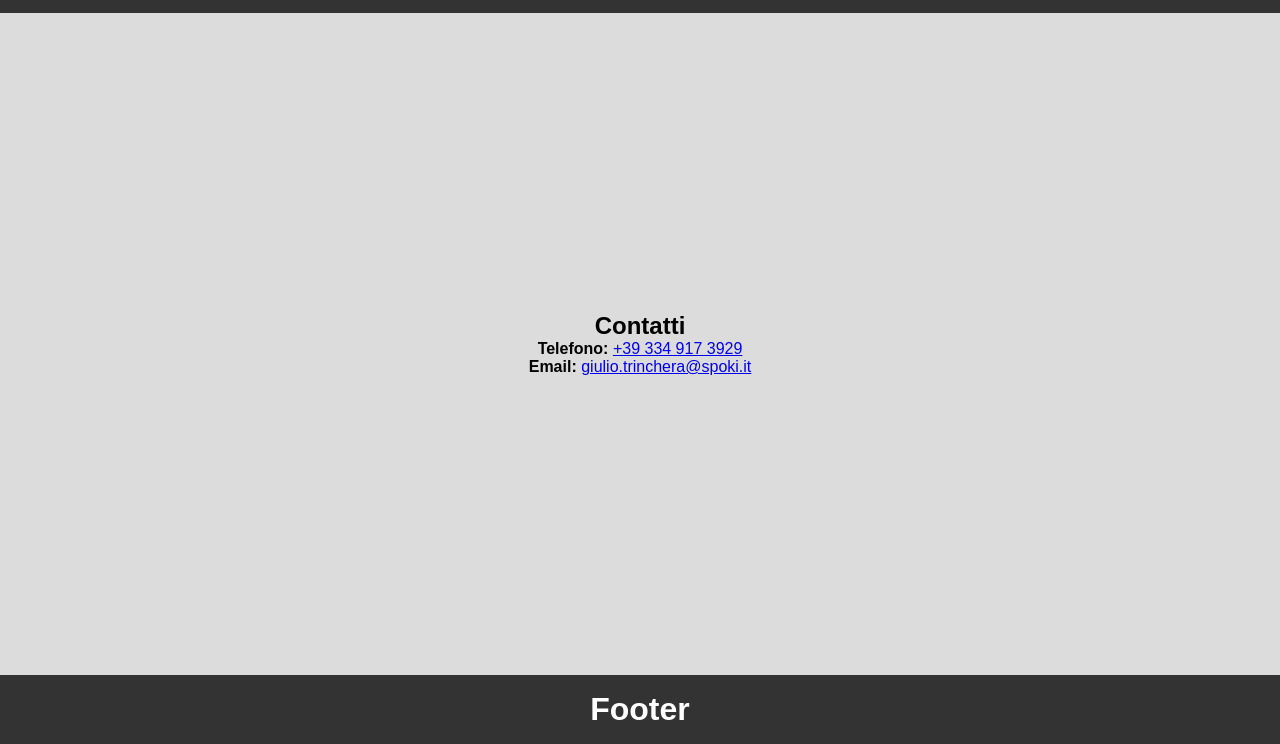
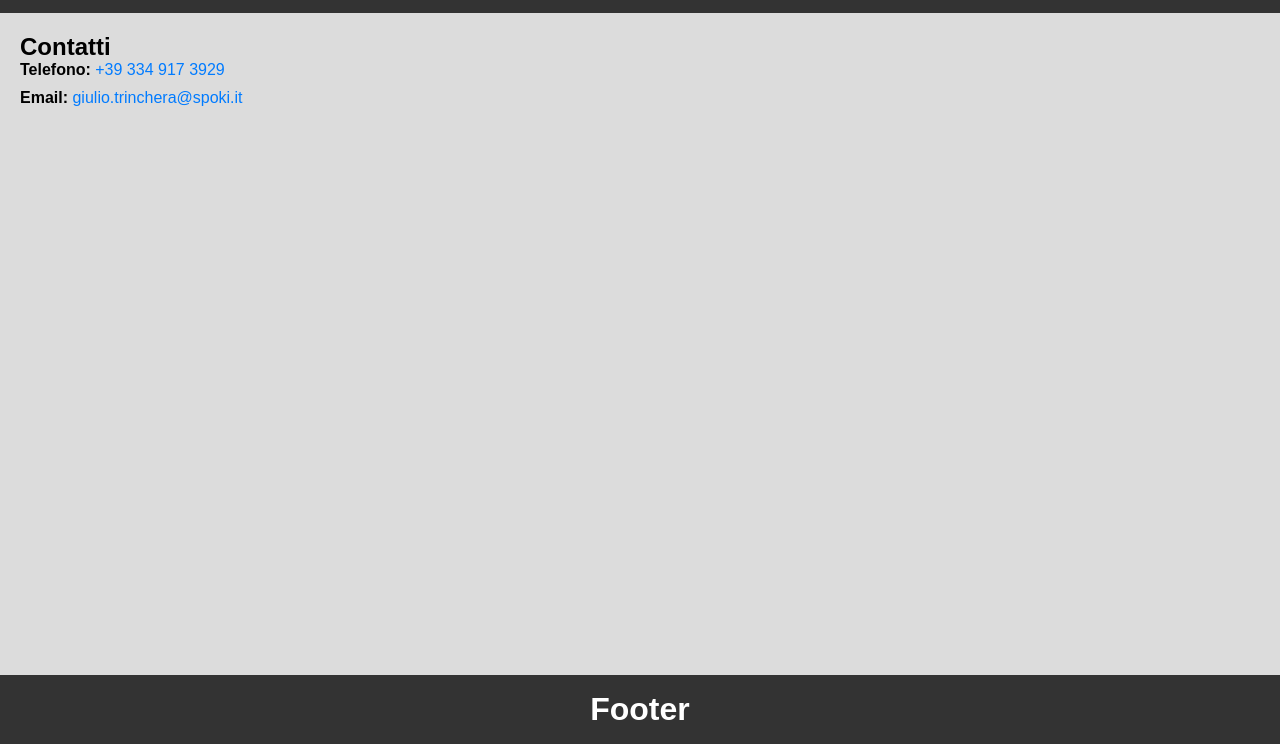
Before and after one commit to GiulioT-Spoki/test-site, a plain HTML site: page index.html in a window 1280 px wide. Shown: the part 56-800 px from the top of the page. Drawn offline with Linux system fonts and the light colour scheme.

Commit message:
Update index.html

```diff
--- a/index.html
+++ b/index.html
@@ -34,9 +34,9 @@
             background-color: #dcdcdc; /* Grigio */
             flex-grow: 1; /* Flessibile per riempire lo spazio */
             display: flex;
-            justify-content: center;
-            align-items: center;
-            flex-direction: column;
+            justify-content: flex-start; /* Allineamento in alto */
+            align-items: flex-start; /* Allineamento a sinistra */
+            flex-direction: column; /* Disporre gli elementi in colonna */
             padding: 20px;
         }
 
@@ -48,6 +48,16 @@
             padding: 1em 0;
         }
 
+        /* Aggiungere uno spazio tra le voci */
+        p {
+            margin-bottom: 10px;
+        }
+
+        /* Rendi i link di telefono ed email più evidenti */
+        a {
+            color: #007bff;
+            text-decoration: none;
+        }
     </style>
 </head>
 <body>
@@ -62,16 +72,10 @@
         <h2>Contatti</h2>
 
         <!-- Numero di Telefono -->
-        <p>
-            <strong>Telefono:</strong>
-            <a href="https://wa.me/+393349173929" target="_blank">+39 334 917 3929</a>
-        </p>
+        <p><strong>Telefono:</strong> <a href="https://wa.me/+393349173929" target="_blank">+39 334 917 3929</a></p>
 
         <!-- Email -->
-        <p>
-            <strong>Email:</strong>
-            <a href="mailto:giulio.trinchera@spoki.it">giulio.trinchera@spoki.it</a>
-        </p>
+        <p><strong>Email:</strong> <a href="mailto:giulio.trinchera@spoki.it">giulio.trinchera@spoki.it</a></p>
     </main>
 
     <!-- Footer -->
```
